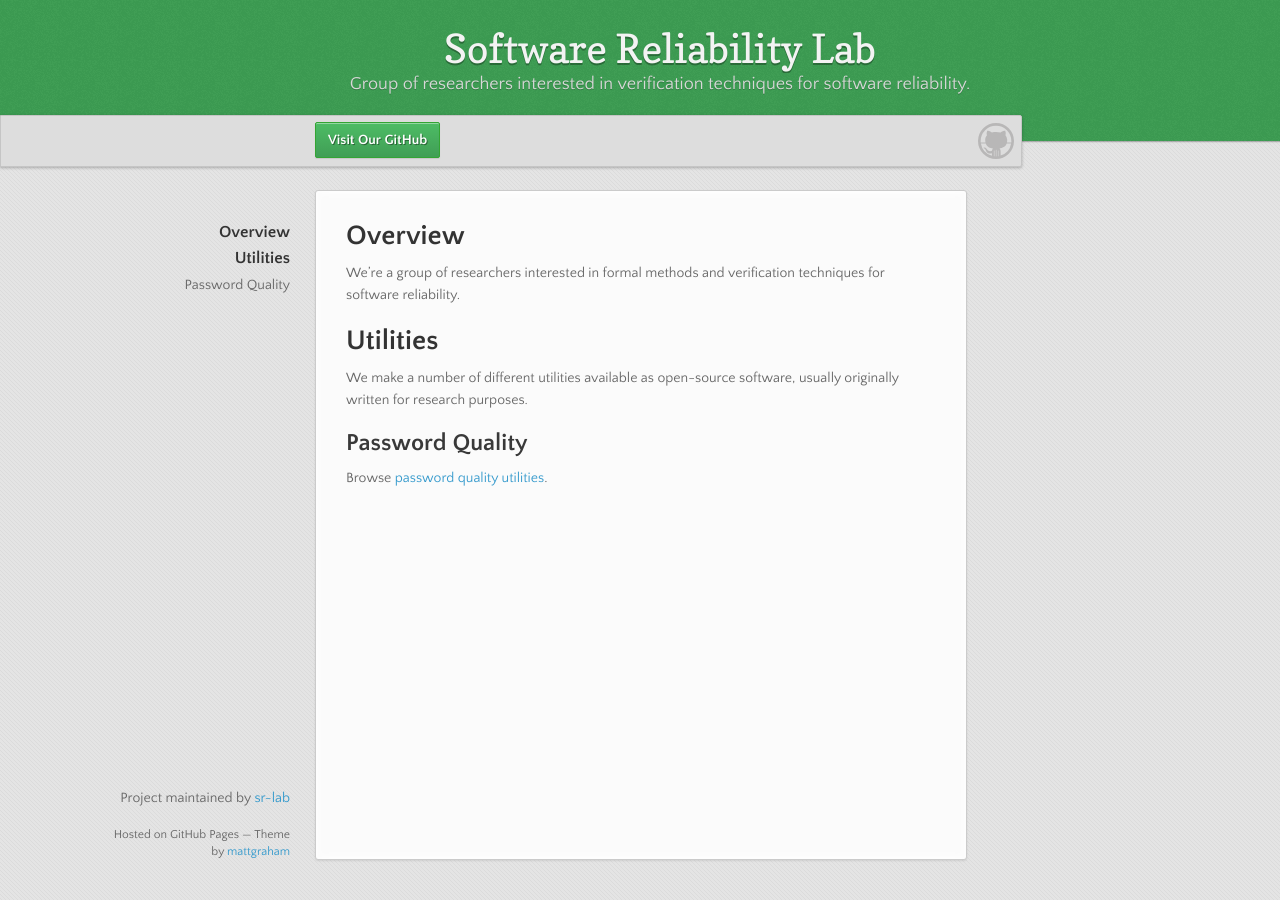
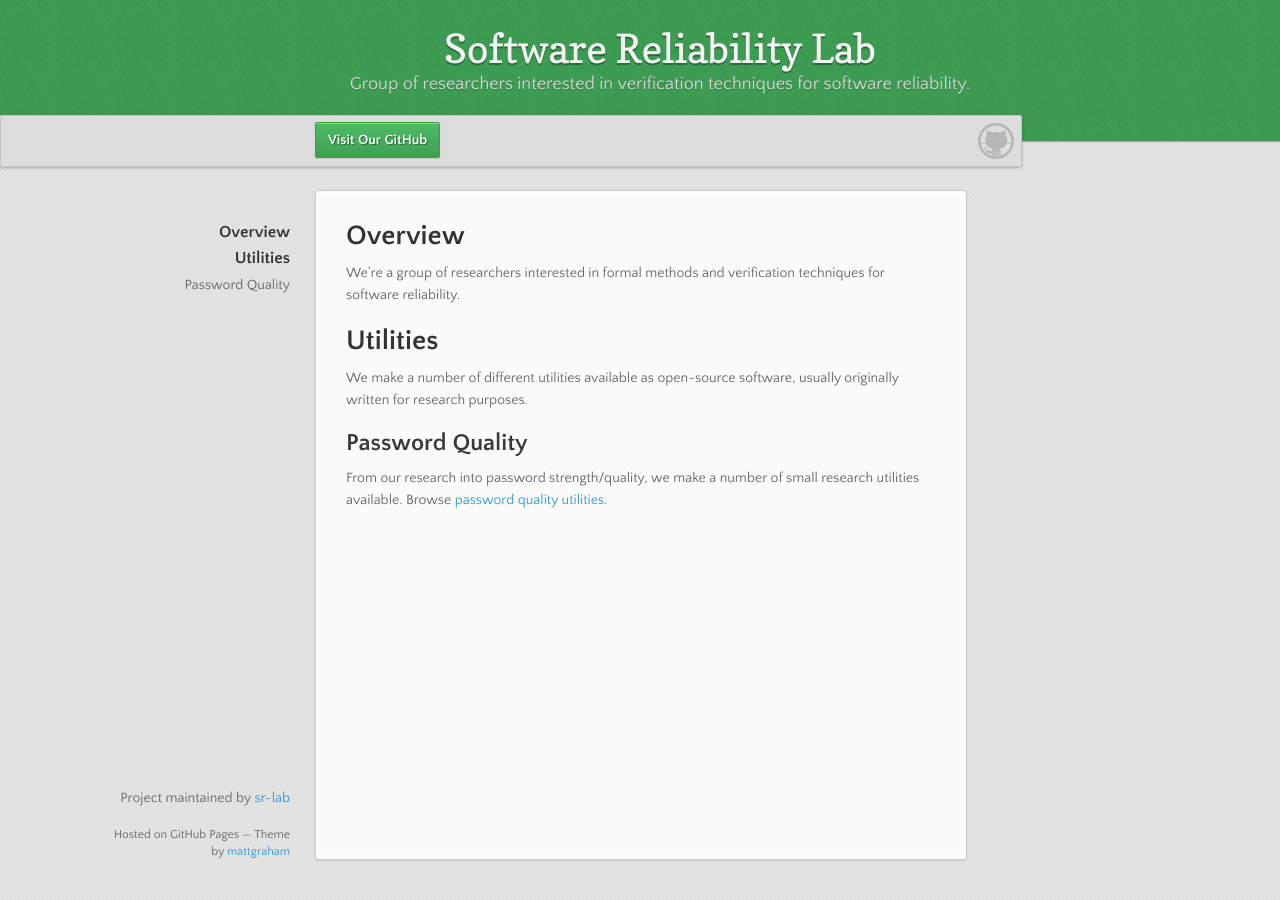
Before and after one commit to sr-lab/sr-lab.github.io.old, a Jekyll site: the page built from index.md, in a window 1280 px wide. Built offline with Jekyll 4.4.1, drawn with Linux system fonts in a browser that asks for light colours; our own code applies the rules of GitHub Pages for plain Markdown files.

Commit message:
Add note about password quality utilities

```diff
--- a/index.md
+++ b/index.md
@@ -10,4 +10,4 @@ We're a group of researchers interested in formal methods and verification techn
 We make a number of different utilities available as open-source software, usually originally written for research purposes.
 
 ## Password Quality
-Browse [password quality utilities](password-quality).
+From our research into password strength/quality, we make a number of small research utilities available. Browse [password quality utilities](password-quality).
```
